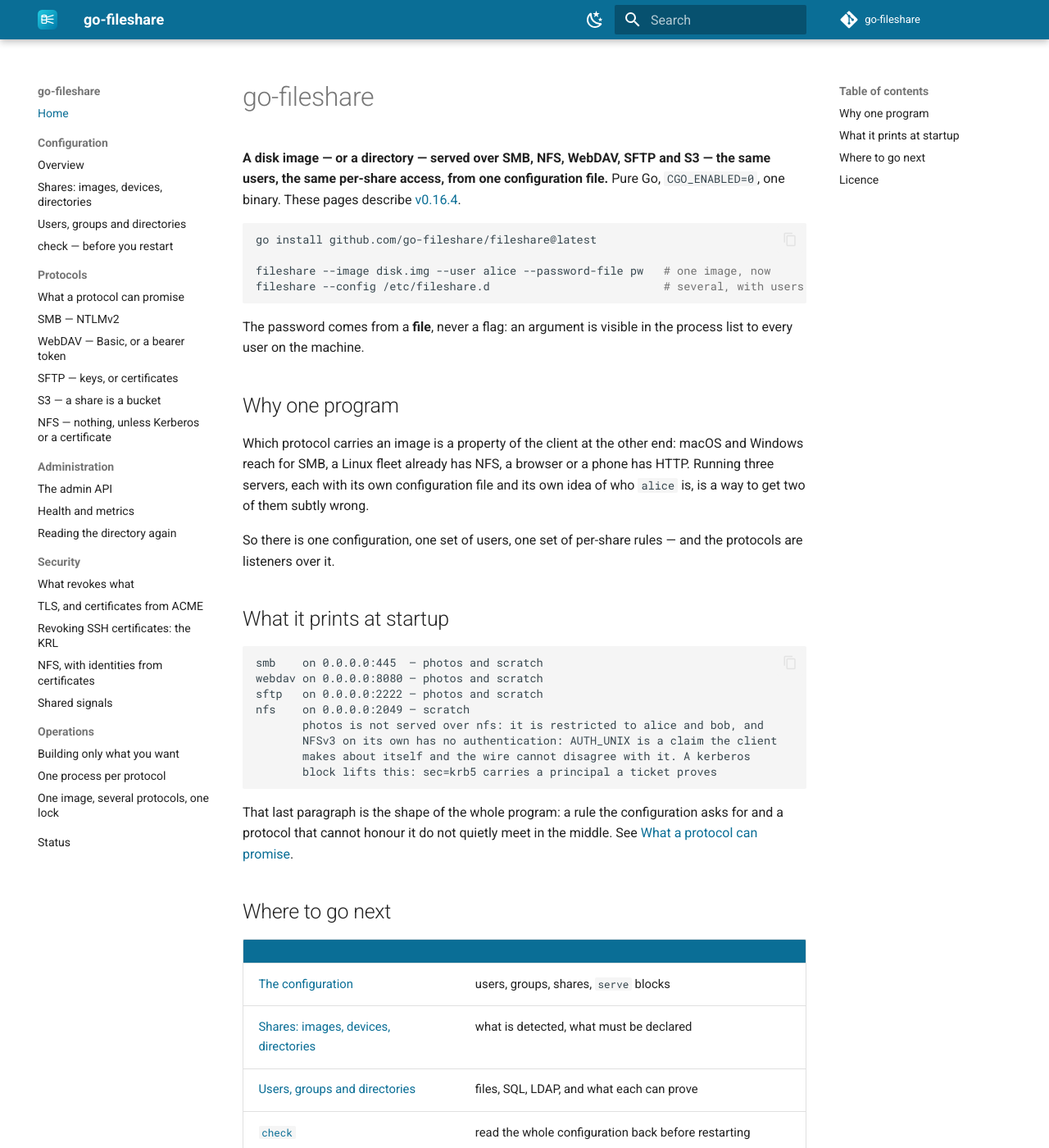
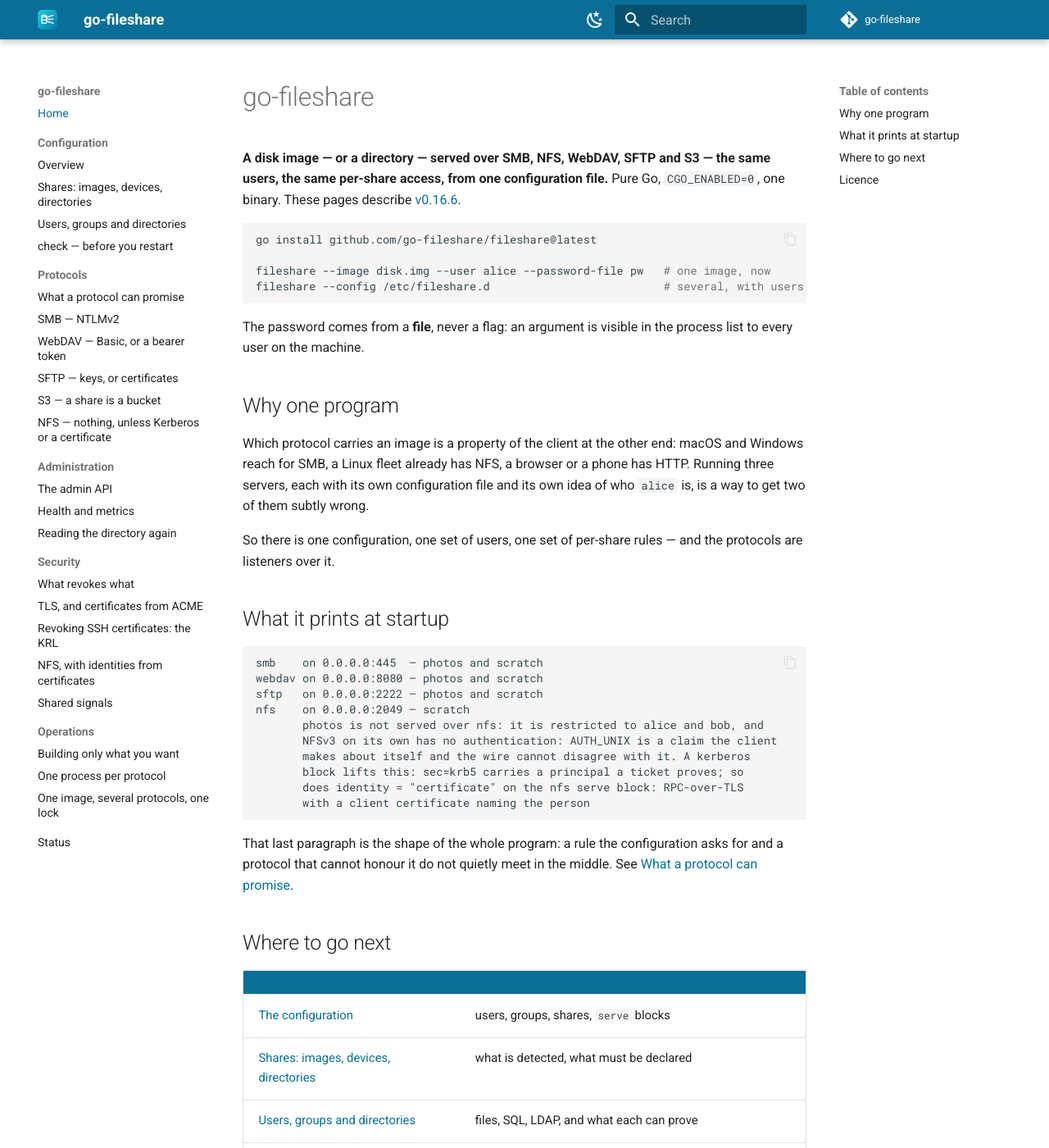
Before and after one commit to go-fileshare/docs, an MkDocs documentation site: the page built from docs/index.md, in a window 1280 px wide and 1400 px high. Shown: the whole window at 82% size. Built offline with MkDocs 1.6.1 and Material for MkDocs 9.7.7, drawn with Linux system fonts in a browser that asks for light colours; the version menu is left out.

Commit message:
fileshare v0.16.5 and v0.16.6 (#5)
v0.16.5 is tests only (#36). v0.16.6 extends the NFS refusal to name the
certificate route; the transcript on the home page quotes the new text.

Co-authored-by: Claude Opus 5.5 (1M context) <noreply@anthropic.com>

````diff
--- a/docs/index.md
+++ b/docs/index.md
@@ -3,7 +3,7 @@
 **A disk image — or a directory — served over SMB, NFS, WebDAV, SFTP and S3 —
 the same users, the same per-share access, from one configuration file.** Pure
 Go, `CGO_ENABLED=0`, one binary. These pages describe
-[v0.16.4](status.md).
+[v0.16.6](status.md).
 
 ```sh
 go install github.com/go-fileshare/fileshare@latest
@@ -35,7 +35,9 @@ nfs    on 0.0.0.0:2049 — scratch
        photos is not served over nfs: it is restricted to alice and bob, and
        NFSv3 on its own has no authentication: AUTH_UNIX is a claim the client
        makes about itself and the wire cannot disagree with it. A kerberos
-       block lifts this: sec=krb5 carries a principal a ticket proves
+       block lifts this: sec=krb5 carries a principal a ticket proves; so
+       does identity = "certificate" on the nfs serve block: RPC-over-TLS
+       with a client certificate naming the person
 ```
 
 That last paragraph is the shape of the whole program: a rule the configuration
````
Also changed, not shown: docs/administration/index.md (+1 -1 lines), docs/status.md (+3 -1 lines), 1 other file.
